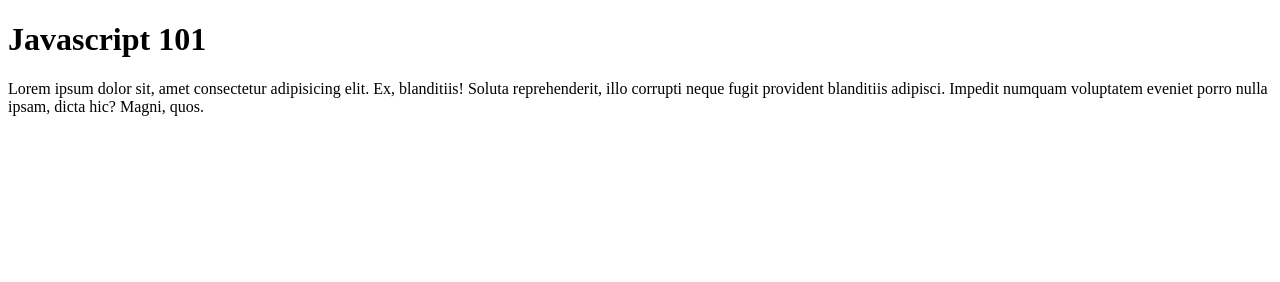
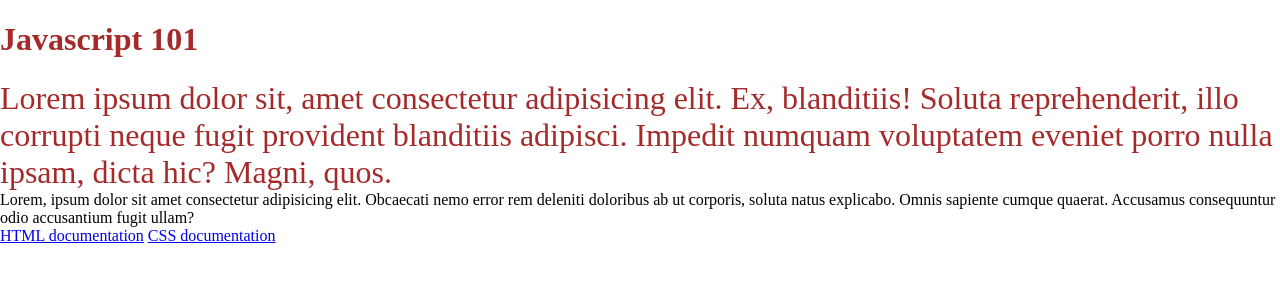
Before and after one commit to Hankybree/javascript-101, a plain HTML site: page index.html in a window 1280 px wide. Drawn offline with Linux system fonts and the light colour scheme.

Commit message:
Created index.css

```diff
--- /dev/null
+++ b/index.css
@@ -0,0 +1,16 @@
+body {
+  padding: 0;
+  margin: 0;
+}
+
+div {
+  font-size: 2em;
+}
+
+.normal-font-size {
+  font-size: 1em;
+}
+
+.main-color {
+  color: brown;
+}
--- a/index.html
+++ b/index.html
@@ -4,12 +4,21 @@
   <meta charset="UTF-8">
   <meta http-equiv="X-UA-Compatible" content="IE=edge">
   <meta name="viewport" content="width=device-width, initial-scale=1.0">
+  <link rel="stylesheet" href="index.css">
   <title>Javascript 101</title>
 </head>
 <body>
-  <h1>Javascript 101</h1>
-  <div>
+  <h1 class="main-color">Javascript 101</h1>
+
+  <div class="main-color">
     Lorem ipsum dolor sit, amet consectetur adipisicing elit. Ex, blanditiis! Soluta reprehenderit, illo corrupti neque fugit provident blanditiis adipisci. Impedit numquam voluptatem eveniet porro nulla ipsam, dicta hic? Magni, quos.
   </div>
+
+  <div class="normal-font-size">
+    Lorem, ipsum dolor sit amet consectetur adipisicing elit. Obcaecati nemo error rem deleniti doloribus ab ut corporis, soluta natus explicabo. Omnis sapiente cumque quaerat. Accusamus consequuntur odio accusantium fugit ullam?
+  </div>
+
+  <a href="https://www.w3schools.com" target="_blank">HTML documentation</a>
+  <a href="https://www.w3schools.com/cssref/index.php" target="_blank">CSS documentation</a>
 </body>
 </html>
```
